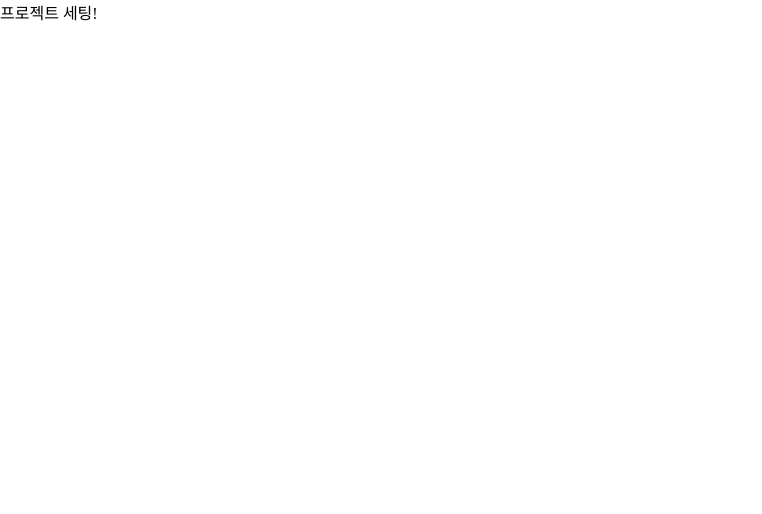
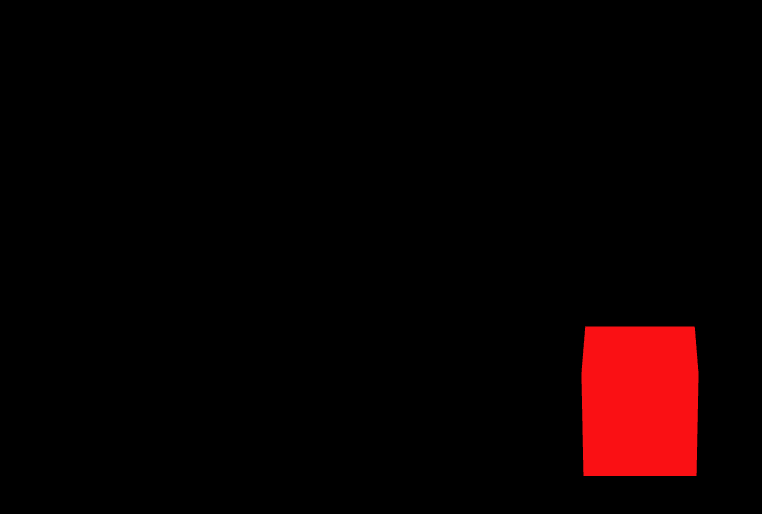
Before and after one commit to znehraks/fastcampus-interactive-web-project-01, a React (Vite) app in the folder chapter04-R3F로-힙합-댄싱-스크롤-페이지-만들기/: page / in a window 1280 px wide. Shown: the top 514 px of the page, without its empty margins (0-762 px from the left). Built offline with nearby package versions, Linux system fonts and the light colour scheme.

Commit message:
02 React 컴포넌트 및 캔버스 세팅하기

```diff
--- a/chapter04-R3F로-힙합-댄싱-스크롤-페이지-만들기/src/App.jsx
+++ b/chapter04-R3F로-힙합-댄싱-스크롤-페이지-만들기/src/App.jsx
@@ -1,9 +1,16 @@
+import styled from "styled-components";
+import { MainCanvas } from "./components/MainCanvas";
 function App() {
   return (
-    <>
-      <div>프로젝트 세팅!</div>
-    </>
+    <Wrapper>
+      <MainCanvas />
+    </Wrapper>
   );
 }
 
+const Wrapper = styled.div`
+  width: 100vw;
+  height: 100vh;
+  overflow: hidden;
+`;
 export default App;
--- /dev/null
+++ b/chapter04-R3F로-힙합-댄싱-스크롤-페이지-만들기/src/components/MainCanvas.jsx
@@ -0,0 +1,25 @@
+import { Box, OrbitControls } from "@react-three/drei";
+import { Canvas } from "@react-three/fiber";
+import * as THREE from "three";
+
+export const MainCanvas = () => {
+  const aspectRatio = window.innerWidth / window.innerHeight;
+  return (
+    <Canvas
+      id="canvas"
+      gl={{ antialias: true }}
+      shadows="soft"
+      camera={{
+        fov: 30,
+        aspect: aspectRatio,
+        near: 0.01,
+        far: 1000,
+        position: [0, 6, 12],
+      }}
+      scene={{ background: new THREE.Color(0x000000) }}
+    >
+      <Box material-color={0xff0000} />
+      <OrbitControls />
+    </Canvas>
+  );
+};
```
